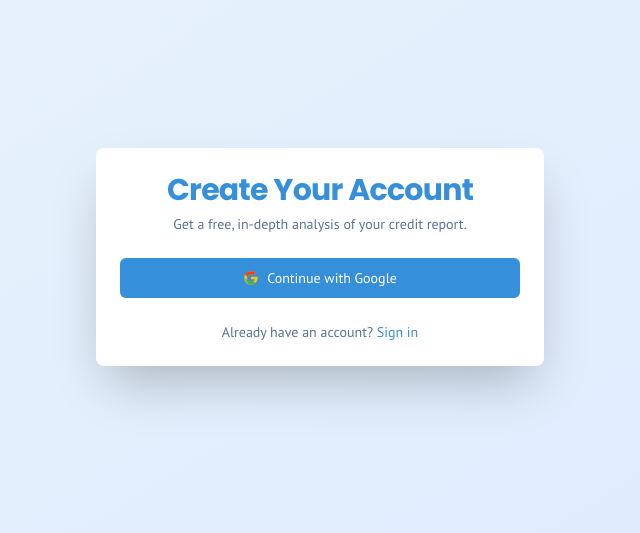
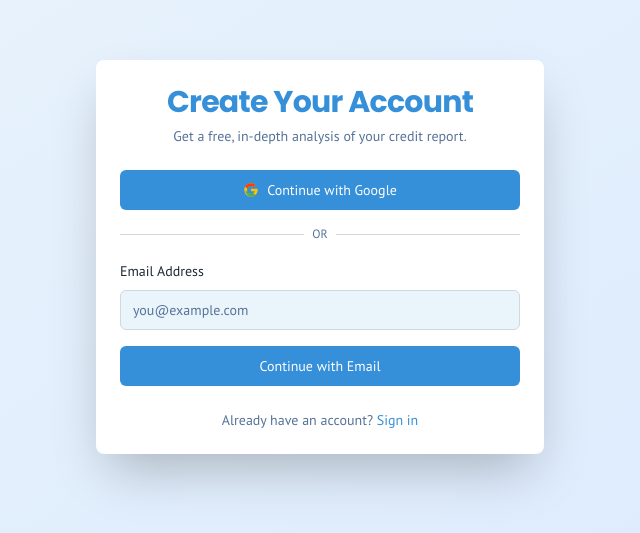
Before and after one commit to unlockscoreai/clarityai, a Next.js app: page /signup in a window 1280 px wide. Shown: the part 143-676 px from the top of the page, without its empty margins (320-960 px from the left). Built offline with nearby package versions, Linux system fonts and the light colour scheme; no server answers.

Commit message:
Here's a fully rewritten signup-form.tsx that supports both Google Sign-

```diff
--- a/src/app/signup/page.tsx
+++ b/src/app/signup/page.tsx
@@ -1,3 +1,4 @@
+
 import SignupForm from '@/components/auth/signup-form';
 import {
   Card,
--- a/src/components/auth/signup-form.tsx
+++ b/src/components/auth/signup-form.tsx
@@ -1,15 +1,17 @@
 
 "use client";
 
-import { GoogleAuthProvider, signInWithPopup } from "firebase/auth";
+import { useState } from "react";
+import { GoogleAuthProvider, signInWithPopup, sendSignInLinkToEmail } from "firebase/auth";
 import { useRouter } from "next/navigation";
-import { useState } from "react";
 import { useToast } from "@/hooks/use-toast";
 import { Button } from "../ui/button";
 import { Loader2 } from "lucide-react";
-import { auth } from "@/lib/firebase/client"; // Use the client-safe auth instance
+import { auth } from "@/lib/firebase/client";
+import { Input } from "../ui/input";
+import { Label } from "../ui/label";
 
-const provider = new GoogleAuthProvider();
+const googleProvider = new GoogleAuthProvider();
 
 function GoogleIcon() {
     return (
@@ -22,27 +24,23 @@ function GoogleIcon() {
 }
 
 export default function SignupForm() {
-  const [loadingGoogle, setLoadingGoogle] = useState(false);
   const router = useRouter();
   const { toast } = useToast();
+  const [email, setEmail] = useState("");
+  const [loadingEmail, setLoadingEmail] = useState(false);
+  const [loadingGoogle, setLoadingGoogle] = useState(false);
+  const isLoading = loadingEmail || loadingGoogle;
 
   const handleGoogleSignup = async () => {
     setLoadingGoogle(true);
-
     try {
-      // Sign in with Google popup
-      await signInWithPopup(auth, provider);
-
-      // Redirect to finish signup page after successful authentication
-      // This page will handle creating the user document in Firestore.
+      await signInWithPopup(auth, googleProvider);
       router.push("/finish-signup");
-    } catch (err: unknown) {
-      // Safe error handling with specific Firebase error codes
+    } catch (error: any) {
        let errorMessage = "An unexpected error occurred.";
-      if (err instanceof Error) {
-        // Check if it's a Firebase Auth error
-        if ((err as any).code) {
-          switch ((err as any).code) {
+        if (error instanceof Error) {
+            if ((error as any).code) {
+                switch ((error as any).code) {
                     case 'auth/popup-closed-by-user':
                         errorMessage = "You closed the Google sign-in window. Please try again.";
                         break;
@@ -53,16 +51,15 @@ export default function SignupForm() {
                         errorMessage = "An account already exists with this email. Please sign in using the original method."
                         break;
                     default:
-              errorMessage = `Sign-up failed: ${err.message} (Code: ${(err as any).code})`;
+                        errorMessage = `Sign-up failed: ${error.message} (Code: ${(error as any).code})`;
                         break;
                 }
             } else {
-          errorMessage = err.message;
+                errorMessage = error.message;
             }
-      } else if (typeof err === "string") {
-        errorMessage = err;
+        } else if (typeof error === "string") {
+            errorMessage = error;
         }
-
 
       console.error("Google Signup Error:", errorMessage);
       toast({
@@ -75,13 +72,62 @@ export default function SignupForm() {
     }
   };
 
+  const handleEmailSignup = async (e: React.FormEvent) => {
+    e.preventDefault();
+    setLoadingEmail(true);
+    try {
+       const actionCodeSettings = {
+        url: `${window.location.origin}/finish-signup`,
+        handleCodeInApp: true,
+      };
+      await sendSignInLinkToEmail(auth, email, actionCodeSettings);
+      window.localStorage.setItem("emailForSignIn", email);
+      toast({
+        title: "Check your email",
+        description: "A sign-up link has been sent to your email address.",
+      });
+    } catch (error: any) {
+      console.error("Email Signup Error:", error.message);
+      toast({
+        variant: "destructive",
+        title: "Signup Failed",
+        description: error.message,
+      });
+    } finally {
+      setLoadingEmail(false);
+    }
+  };
+
   return (
-    <Button
-      onClick={handleGoogleSignup}
-      disabled={loadingGoogle}
-      className="w-full"
-    >
-      {loadingGoogle ? <Loader2 className="animate-spin"/> : <><GoogleIcon /> Continue with Google</>}
+    <div className="space-y-4">
+      <Button className="w-full" onClick={handleGoogleSignup} disabled={isLoading}>
+        {loadingGoogle ? <Loader2 className="animate-spin" /> : <><GoogleIcon/> Continue with Google</>}
       </Button>
+      <div className="relative my-4">
+          <div className="absolute inset-0 flex items-center">
+            <span className="w-full border-t" />
+          </div>
+          <div className="relative flex justify-center text-xs uppercase">
+            <span className="bg-card px-2 text-muted-foreground">OR</span>
+          </div>
+        </div>
+      <form onSubmit={handleEmailSignup} className="space-y-4">
+        <div className="space-y-2">
+            <Label htmlFor="email-signup">Email Address</Label>
+            <Input
+              id="email-signup"
+              type="email"
+              placeholder="you@example.com"
+              value={email}
+              onChange={(e) => setEmail(e.target.value)}
+              required
+              disabled={isLoading}
+            />
+        </div>
+        <Button type="submit" disabled={isLoading} className="w-full">
+            {loadingEmail ? <Loader2 className="animate-spin" /> : 'Continue with Email'}
+        </Button>
+      </form>
+    </div>
   );
 }
```
Lines whose indentation alone changed are shown as unchanged.
